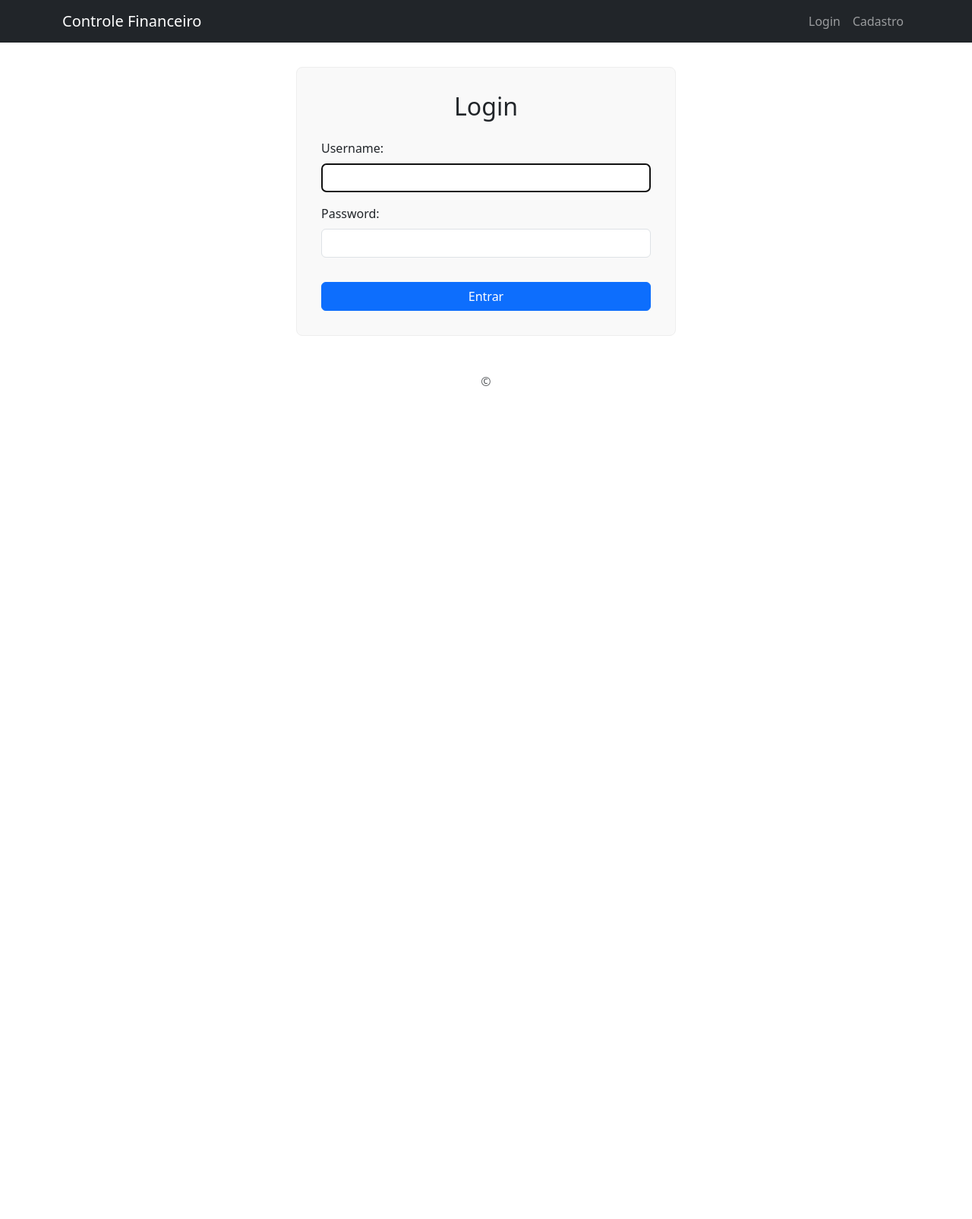
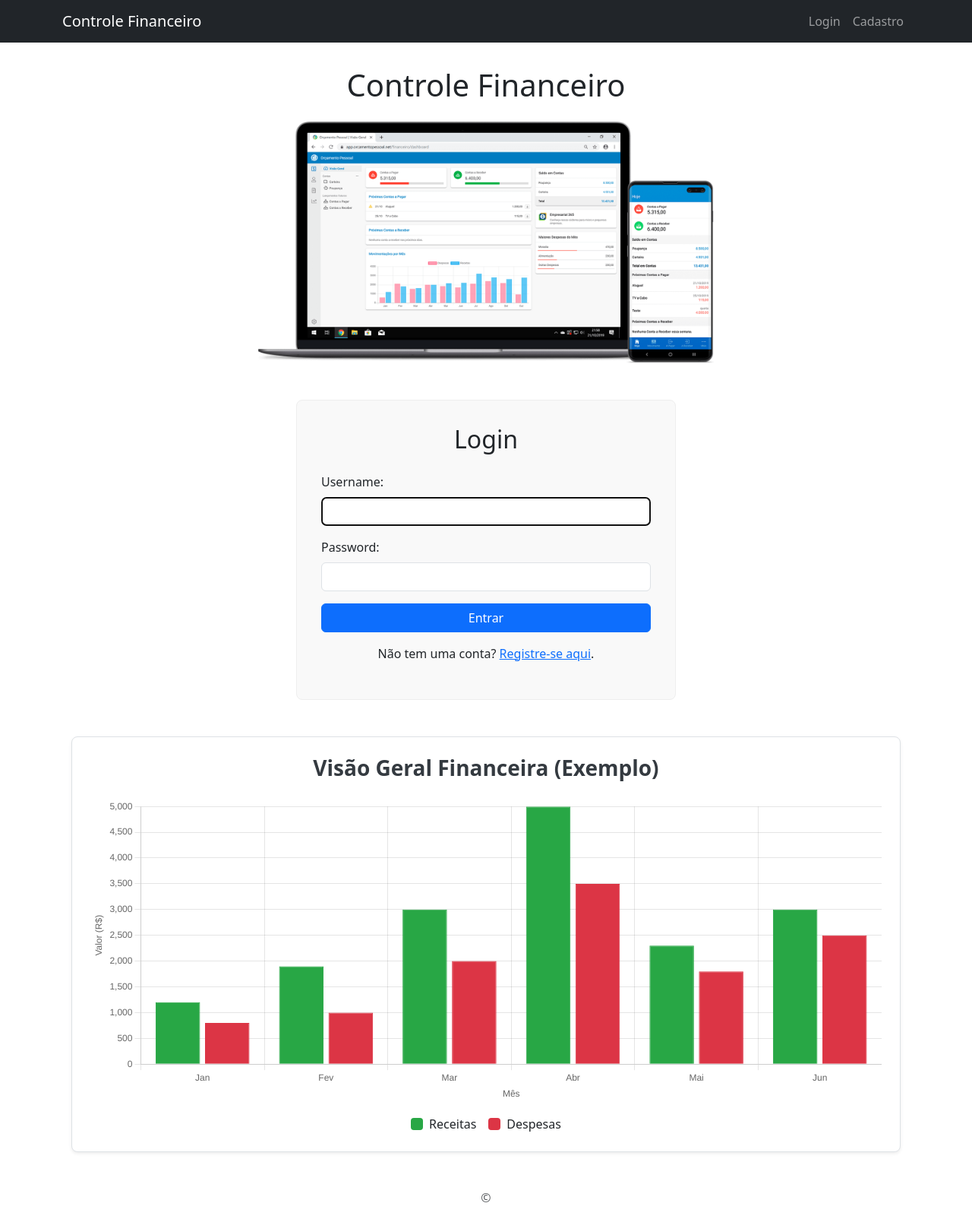
Before and after one commit to danilooliveira-lab/sistema_gestao_financeira, a Django app: page /login/ in a window 1280 px wide. Shown: the whole page at 76% size. Before the commit the page ends 508 px from the top, so only its background shows below. Run offline with Django 5.2, Linux system fonts and the light colour scheme.

Commit message:
primeiro commit

```diff
--- a/config/settings.py
+++ b/config/settings.py
@@ -116,6 +116,9 @@ USE_TZ = True
 # https://docs.djangoproject.com/en/5.2/howto/static-files/
 
 STATIC_URL = 'static/'
+STATICFILES_DIRS = [
+    BASE_DIR / 'static',
+]
 
 # Default primary key field type
 # https://docs.djangoproject.com/en/5.2/ref/settings/#default-auto-field
--- a/static/css/style.css
+++ b/static/css/style.css
@@ -43,3 +43,54 @@ form p label {
     border: 1px solid #eee;
     border-radius: 0.5rem;
 }
+
+/* Estilos para o gráfico de controle financeiro */
+.finance-chart-container {
+    max-width: 100%;
+    margin: 2rem auto;
+    padding: 1.5rem;
+    background-color: #ffffff;
+    border-radius: 0.5rem;
+    box-shadow: 0 0.125rem 0.25rem rgba(0, 0, 0, 0.075);
+    border: 1px solid #dee2e6;
+}
+
+.finance-chart {
+    position: relative;
+    height: 400px;
+    width: 100%;
+}
+
+.chart-title {
+    text-align: center;
+    margin-bottom: 1.5rem;
+    font-weight: 600;
+    color: #343a40;
+}
+
+.chart-legend {
+    display: flex;
+    justify-content: center;
+    margin-top: 1rem;
+    gap: 1rem;
+}
+
+.chart-legend-item {
+    display: flex;
+    align-items: center;
+    gap: 0.5rem;
+}
+
+.chart-legend-color {
+    width: 1rem;
+    height: 1rem;
+    border-radius: 0.25rem;
+}
+
+.chart-legend-color.revenue {
+    background-color: #28a745;
+}
+
+.chart-legend-color.expense {
+    background-color: #dc3545;
+}
--- a/templates/registration/login.html
+++ b/templates/registration/login.html
@@ -1,12 +1,93 @@
 {% extends 'base.html' %}
+{% load static %}
+
+{% block title %}Login{% endblock %}
 
 {% block content %}
+<div class="container">
+    <h1 class="text-center mb-4" style="margin-top: 2rem;">Controle Financeiro</h1>
+    <div class="text-center mb-5">
+        <img src="{% static 'img/devices-png.png' %}" alt="Dispositivos" class="img-fluid" style="max-width: 600px; height: auto;">
+    </div>
     <div class="form-login-register">
-    <h2 class="text-center mb-4">Login</h2>
+        <h2 class="mb-4 text-center">Login</h2>
         <form method="post">
             {% csrf_token %}
             {{ form.as_p }}
-      <button type="submit" class="btn btn-primary w-100 mt-3">Entrar</button>
+            <button type="submit" class="btn btn-primary w-100">Entrar</button>
         </form>
+        <p class="text-center mt-3">
+            Não tem uma conta? <a href="{% url 'register' %}">Registre-se aqui</a>.
+        </p>
     </div>
+
+    <div class="finance-chart-container mt-5">
+        <h3 class="chart-title">Visão Geral Financeira (Exemplo)</h3>
+        <div class="finance-chart">
+            <canvas id="myBarChart"></canvas>
+        </div>
+        <div class="chart-legend">
+            <div class="chart-legend-item">
+                <span class="chart-legend-color revenue"></span> Receitas
+            </div>
+            <div class="chart-legend-item">
+                <span class="chart-legend-color expense"></span> Despesas
+            </div>
+        </div>
+    </div>
+</div>
+
+<script src="https://cdn.jsdelivr.net/npm/chart.js"></script>
+<script>
+    document.addEventListener('DOMContentLoaded', function() {
+        const ctx = document.getElementById('myBarChart').getContext('2d');
+        const myBarChart = new Chart(ctx, {
+            type: 'bar',
+            data: {
+                labels: ['Jan', 'Fev', 'Mar', 'Abr', 'Mai', 'Jun'],
+                datasets: [{
+                    label: 'Receitas',
+                    data: [1200, 1900, 3000, 5000, 2300, 3000],
+                    backgroundColor: '#28a745', // Verde para receitas
+                    borderColor: '#28a745',
+                    borderWidth: 1
+                },
+                {
+                    label: 'Despesas',
+                    data: [800, 1000, 2000, 3500, 1800, 2500],
+                    backgroundColor: '#dc3545', // Vermelho para despesas
+                    borderColor: '#dc3545',
+                    borderWidth: 1
+                }]
+            },
+            options: {
+                responsive: true,
+                maintainAspectRatio: false,
+                scales: {
+                    y: {
+                        beginAtZero: true,
+                        title: {
+                            display: true,
+                            text: 'Valor (R$)'
+                        }
+                    },
+                    x: {
+                        title: {
+                            display: true,
+                            text: 'Mês'
+                        }
+                    }
+                },
+                plugins: {
+                    legend: {
+                        display: false // A legenda será customizada via HTML
+                    },
+                    title: {
+                        display: false
+                    }
+                }
+            }
+        });
+    });
+</script>
 {% endblock %}
```
Also changed, not shown: db.sqlite3, devices-png.png (added), static/img/devices-png.png (added). Lines whose indentation alone changed are shown as unchanged.
